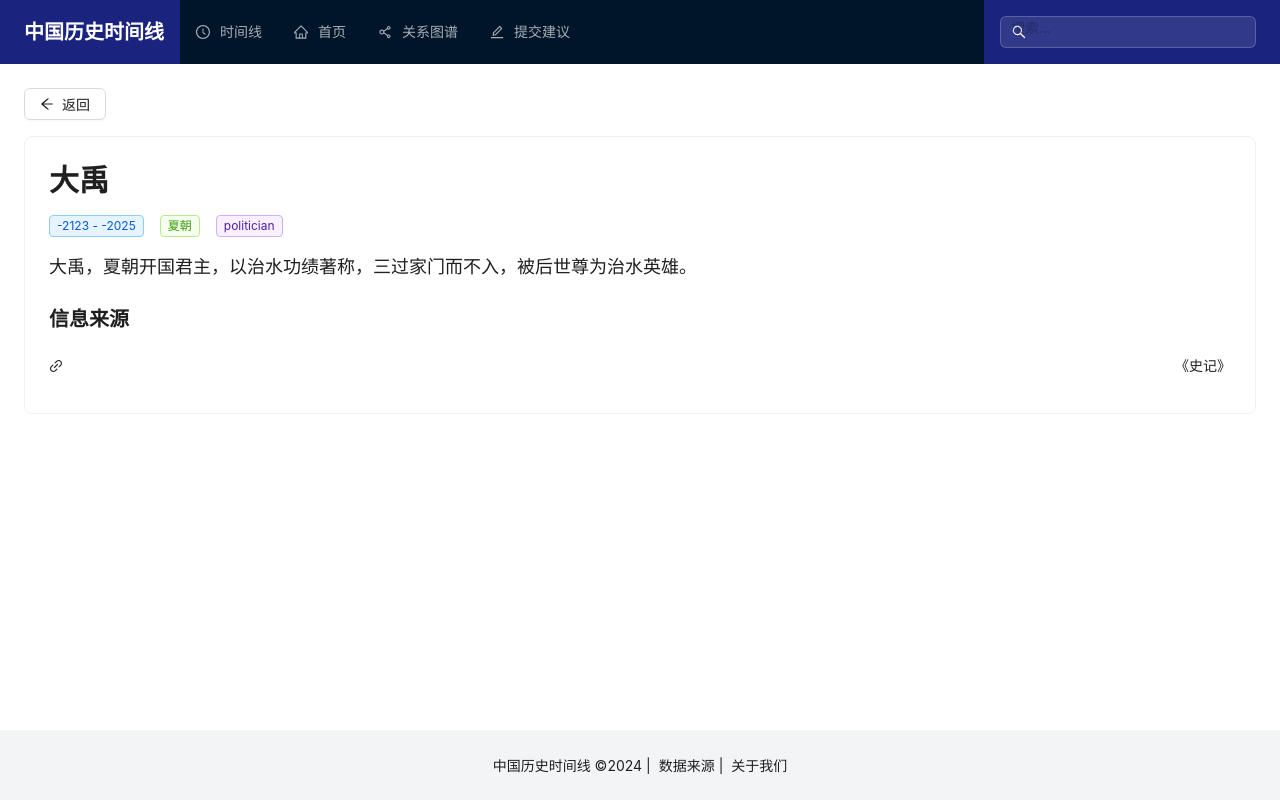
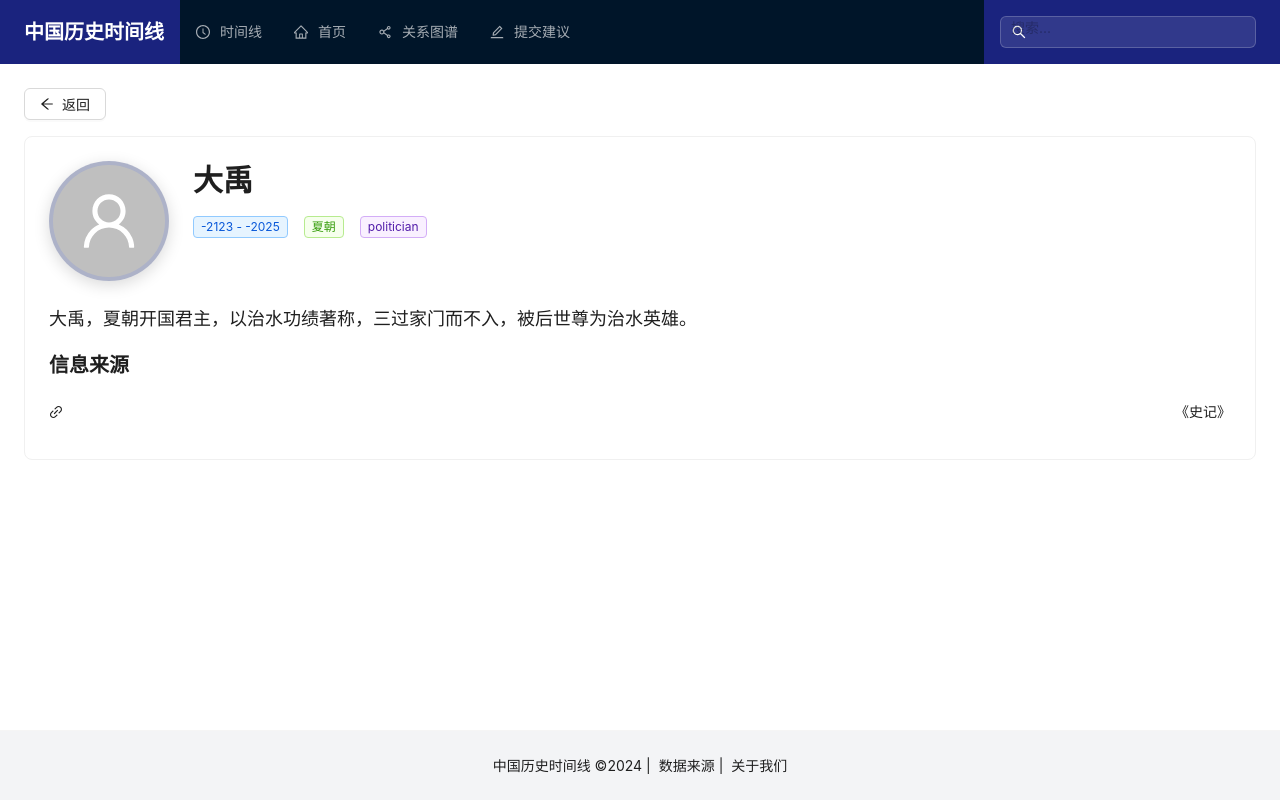
Before and after one commit to chengms/HistoricalThreads, a React (Vite) app in the folder frontend/: page / in a window 1280 px wide. Both pictures are taken after a click on the button "大禹". Built offline with nearby package versions, Linux system fonts and the light colour scheme.

Commit message:
Add person avatars: Display person images in timeline and detail pages with fallback icons

```diff
--- a/frontend/src/pages/Detail/index.tsx
+++ b/frontend/src/pages/Detail/index.tsx
@@ -1,9 +1,10 @@
 import { useParams, useNavigate } from 'react-router-dom'
-import { Card, Typography, Tag, Button, List, Space, Spin } from 'antd'
-import { ArrowLeftOutlined, LinkOutlined } from '@ant-design/icons'
+import { Card, Typography, Tag, Button, List, Space, Spin, Avatar } from 'antd'
+import { ArrowLeftOutlined, LinkOutlined, UserOutlined } from '@ant-design/icons'
 import { useEffect, useState } from 'react'
 import { loadEvents, loadPersons, loadRelationships } from '@/services/dataLoader'
 import type { Event, Person } from '@/types'
+import '@/styles/detail.css'
 
 const { Title, Paragraph } = Typography
 
@@ -129,8 +130,18 @@ export default function DetailPage() {
         </Card>
       ) : (
         <Card>
-          <Title level={2}>{(data as Person).name}</Title>
-          <Space className="mb-4">
+          <Space direction="vertical" size="large" className="w-full">
+            <Space size="large" align="start">
+              <Avatar
+                src={(data as Person).avatarUrl}
+                icon={<UserOutlined />}
+                size={120}
+                className="person-detail-avatar"
+                onError={() => true}
+              />
+              <div>
+                <Title level={2} style={{ marginBottom: 16 }}>{(data as Person).name}</Title>
+                <Space className="mb-4" wrap>
             {(data as Person).birthYear && (data as Person).deathYear && (
               <Tag color="blue">
                 {(data as Person).birthYear} - {(data as Person).deathYear}
@@ -142,10 +153,13 @@ export default function DetailPage() {
             {(data as Person).personType && (data as Person).personType.length > 0 && (data as Person).personType.map(type => (
               <Tag key={type} color="purple">{type}</Tag>
             ))}
+                </Space>
+              </div>
+            </Space>
+            {(data as Person).biography && (
+              <Paragraph className="text-lg mb-6">{(data as Person).biography}</Paragraph>
+            )}
           </Space>
-          {(data as Person).biography && (
-            <Paragraph className="text-lg mb-6">{(data as Person).biography}</Paragraph>
-          )}
 
           {(data as any).relationships && (data as any).relationships.length > 0 && (
             <>
@@ -181,7 +195,14 @@ export default function DetailPage() {
                         type="link"
                         onClick={() => navigate(`/detail/person/${otherPerson.id}`)}
                         className="mr-4"
+                        style={{ display: 'flex', alignItems: 'center', gap: 8 }}
                       >
+                        <Avatar
+                          src={otherPerson.avatarUrl}
+                          icon={<UserOutlined />}
+                          size="small"
+                          onError={() => true}
+                        />
                         {otherPerson.name}
                       </Button>
                       <Tag color="blue">{getRelationshipLabel(rel.relationshipType)}</Tag>
--- a/frontend/src/pages/Timeline/index.tsx
+++ b/frontend/src/pages/Timeline/index.tsx
@@ -1,6 +1,6 @@
 import { useState, useEffect, useRef } from 'react'
-import { Card, Select, Input, Space, Typography, Spin, Tag, Button, Affix } from 'antd'
-import { SearchOutlined, CalendarOutlined } from '@ant-design/icons'
+import { Card, Select, Input, Space, Typography, Spin, Tag, Button, Affix, Avatar } from 'antd'
+import { SearchOutlined, CalendarOutlined, UserOutlined } from '@ant-design/icons'
 import { useNavigate } from 'react-router-dom'
 import { loadEvents, loadDynasties, searchEvents } from '@/services/dataLoader'
 import type { Event, Dynasty, Person } from '@/types'
@@ -404,7 +404,16 @@ export default function TimelinePage() {
                                 navigate(`/detail/person/${person.id}`)
                               }}
                             >
-                              {person.name}
+                              <Space size={8}>
+                                <Avatar
+                                  src={person.avatarUrl}
+                                  icon={<UserOutlined />}
+                                  size="small"
+                                  className="person-avatar"
+                                  onError={() => true}
+                                />
+                                <span>{person.name}</span>
+                              </Space>
                             </Button>
                           ))}
                         </div>
--- /dev/null
+++ b/frontend/src/styles/detail.css
@@ -0,0 +1,12 @@
+/* 人物详情页头像样式 */
+.person-detail-avatar {
+  border: 4px solid rgba(102, 126, 234, 0.2);
+  box-shadow: 0 4px 16px rgba(0, 0, 0, 0.15);
+  transition: all 0.3s ease;
+}
+
+.person-detail-avatar:hover {
+  border-color: rgba(102, 126, 234, 0.5);
+  box-shadow: 0 6px 20px rgba(102, 126, 234, 0.3);
+  transform: scale(1.05);
+}
--- a/frontend/src/styles/timeline.css
+++ b/frontend/src/styles/timeline.css
@@ -353,6 +353,8 @@
   border: 1px solid rgba(102, 126, 234, 0.2);
   font-weight: 500;
   white-space: nowrap;
+  display: inline-flex;
+  align-items: center;
 }
 
 .person-link:hover {
@@ -361,6 +363,19 @@
   transform: translateX(6px) scale(1.05);
   box-shadow: 0 4px 12px rgba(102, 126, 234, 0.3);
   border-color: rgba(102, 126, 234, 0.4);
+}
+
+.person-avatar {
+  flex-shrink: 0;
+  border: 2px solid rgba(102, 126, 234, 0.3);
+  box-shadow: 0 2px 4px rgba(0, 0, 0, 0.1);
+}
+
+.person-link:hover .person-avatar {
+  border-color: rgba(102, 126, 234, 0.6);
+  box-shadow: 0 2px 8px rgba(102, 126, 234, 0.4);
+  transform: scale(1.1);
+  transition: all 0.3s ease;
 }
 
 /* 响应式设计 */
```
